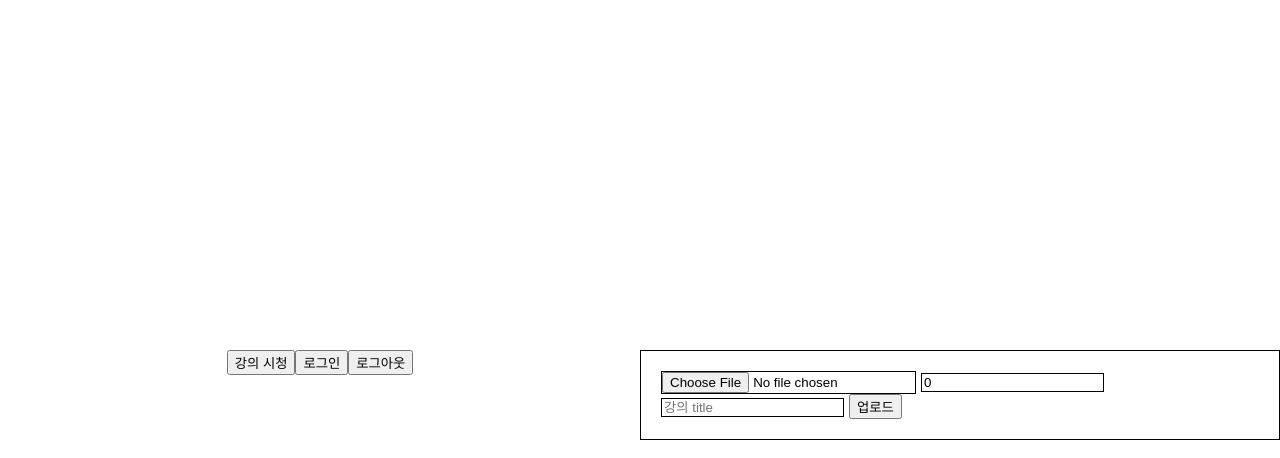
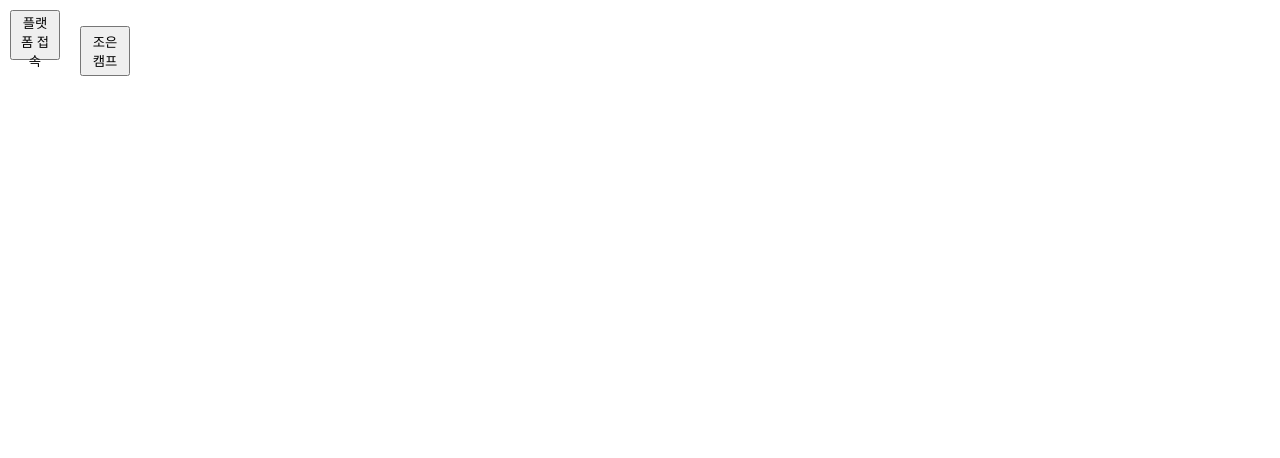
Before and after one commit to Jaeheon-Sim/simplayer_temp_platform, a React (Create React App) app: page / in a window 1280 px wide. Shown: the top 458 px of the page. Built offline with nearby package versions, Linux system fonts and the light colour scheme.

Commit message:
feat: 조은캠프 클론 설정

```diff
--- a/src/App.js
+++ b/src/App.js
@@ -1,11 +1,52 @@
+import { useState } from "react";
+import styled from "styled-components";
 import "./App.css";
+import Joen from "./components/Joen";
 import Platform from "./components/Platform";
 
+const Container = styled.div``;
+
+const Btn = styled.button`
+  width: 50px;
+  height: 50px;
+  margin: 10px;
+`;
+
 function App() {
+  const [platOrJoen, setWhat] = useState(0);
+  const [click, setClick] = useState(true);
+  const menu = {
+    1: <Platform />,
+    2: <Joen />,
+  };
+
+  console.log(click);
+
   return (
-    <div>
-      <Platform />
-    </div>
+    <Container>
+      {click ? (
+        <>
+          <Btn
+            onClick={() => {
+              setClick(false);
+              setWhat(1);
+            }}
+          >
+            플랫폼 접속
+          </Btn>
+          <Btn
+            onClick={() => {
+              setClick(false);
+              setWhat(2);
+            }}
+          >
+            조은캠프
+          </Btn>
+        </>
+      ) : null}
+
+      {menu[platOrJoen]}
+    </Container>
   );
 }
 
--- /dev/null
+++ b/src/components/Joen.jsx
@@ -0,0 +1,82 @@
+import axios from "axios";
+import styled from "styled-components";
+import joen from "../image/camp.png";
+import { STATICURL } from "../static";
+
+const Div = styled.div`
+  position: relative;
+`;
+
+const Btn = styled.div`
+  position: absolute;
+  width: 29px;
+  height: 18px;
+  background-color: transparent;
+  z-index: 200;
+  left: 1305px;
+  top: 508px;
+  cursor: pointer;
+`;
+
+const BtnS = styled(Btn)`
+  left: 1305px;
+  top: 545px;
+`;
+
+export default function Joen() {
+  async function login() {
+    try {
+      const res = await axios.post(
+        `${STATICURL}/open/auth/login`,
+        {
+          account: "test",
+          password: "test",
+        },
+        {
+          headers: {
+            "Content-Type": "application/json",
+            "Access-Control-Allow-Credentials": true,
+            "Access-Control-Allow-Origin": "*",
+          },
+        }
+      );
+      console.log(res.data.accessToken);
+      execute(res.data.accessToken);
+    } catch (error) {}
+  }
+
+  async function execute(accessToken) {
+    try {
+      const res = await fetch(`${STATICURL}/open/execute`, {
+        method: "POST",
+        headers: {
+          "Content-Type": "application/json",
+          "Access-Control-Allow-Credentials": true,
+          "Access-Control-Allow-Origin": "*",
+          "X-AUTH-TOKEN": accessToken,
+        },
+        body: JSON.stringify({ unitId: 1, courseId: 1 }),
+      });
+      const json = await res.json();
+      window.open(json.redirectUrl, "_blank");
+    } catch (error) {
+      alert("실패");
+      console.log(error);
+    }
+  }
+
+  return (
+    <Div>
+      <Btn onClick={login} />
+      <BtnS onClick={login} />
+      <Btn style={{ left: "1305px", top: "580px" }} onClick={login} />
+      <Btn style={{ left: "1305px", top: "620px" }} onClick={login} />
+      <Btn style={{ left: "1305px", top: "655px" }} onClick={login} />
+      <Btn style={{ left: "1305px", top: "690px" }} onClick={login} />
+      <Btn style={{ left: "1305px", top: "730px" }} onClick={login} />
+      <Btn style={{ left: "1305px", top: "765px" }} onClick={login} />
+
+      <img src={joen} alt="" />
+    </Div>
+  );
+}
--- a/src/index.js
+++ b/src/index.js
@@ -1,17 +1,10 @@
-import React from 'react';
-import ReactDOM from 'react-dom/client';
-import './index.css';
-import App from './App';
-import reportWebVitals from './reportWebVitals';
+import React from "react";
+import ReactDOM from "react-dom/client";
+import "./index.css";
+import App from "./App";
+import reportWebVitals from "./reportWebVitals";
 
-const root = ReactDOM.createRoot(document.getElementById('root'));
-root.render(
-  <React.StrictMode>
-    <App />
-  </React.StrictMode>
-);
+const root = ReactDOM.createRoot(document.getElementById("root"));
+root.render(<App />);
 
-// If you want to start measuring performance in your app, pass a function
-// to log results (for example: reportWebVitals(console.log))
-// or send to an analytics endpoint. Learn more: https://bit.ly/CRA-vitals
 reportWebVitals();
```
Also changed, not shown: src/image/camp.png (added).
